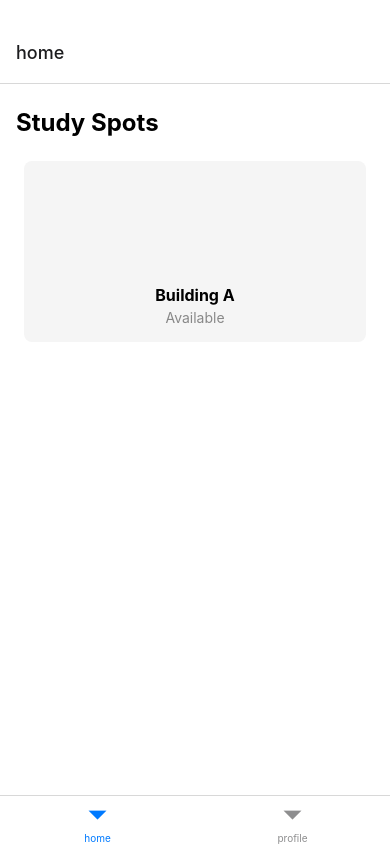
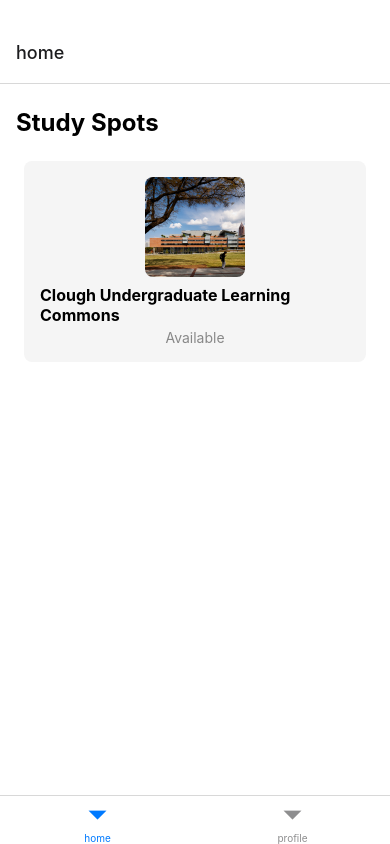
Before and after one commit to xing-liu123/GTSpots, a React Native app: screen /home in a window 390 px wide. Built offline with nearby package versions, Linux system fonts and the light colour scheme.

Commit message:
implemented the building detail screen

```diff
--- a/App.js
+++ b/App.js
@@ -2,14 +2,20 @@
 import { StyleSheet, Text, View } from "react-native";
 import { NavigationContainer } from "@react-navigation/native";
 import TabNavigation from "./App/Navigations/TabNavigation";
+import { createStackNavigator } from "@react-navigation/stack";
+import BuildingDetails from "./App/Screens/BuildingDetails/BuildingDetails"; // Import the BuildingDetails component
+
+const Stack = createStackNavigator();
 
 export default function App() {
   return (
     <View style={styles.container}>
       <NavigationContainer>
-        <TabNavigation />
+        <Stack.Navigator>
+          <Stack.Screen name="TabNav" component={TabNavigation} options={{ headerShown: false }} />
+          <Stack.Screen name="BuildingDetails" component={BuildingDetails} />
+        </Stack.Navigator>
       </NavigationContainer>
-
       <StatusBar style="auto" />
     </View>
   );
--- /dev/null
+++ b/App/Screens/BuildingDetails/BuildingDetails.jsx
@@ -0,0 +1,39 @@
+import { View, Text, Image } from "react-native";
+import React from "react";
+
+export default function BuildingDetails({ route }) {
+  const { building } = route.params;
+
+  return (
+    <View style={styles.container}>
+      <Image source={building.imageUrl} style={styles.buildingImage} />
+      <Text style={styles.buildingName}>{building.name}</Text>
+      <Text style={styles.buildingStatus}>Status: {building.status}</Text>
+    </View>
+  );
+}
+
+const styles = {
+  container: {
+    flex: 1,
+    backgroundColor: "#fff",
+    paddingHorizontal: 16,
+    paddingVertical: 24,
+    alignItems: "center",
+  },
+  buildingImage: {
+    width: 200,
+    height: 200,
+    borderRadius: 8,
+  },
+  buildingName: {
+    fontSize: 24,
+    fontWeight: "bold",
+    marginTop: 16,
+  },
+  buildingStatus: {
+    fontSize: 16,
+    color: "#888",
+    marginTop: 8,
+  },
+};
--- a/App/Screens/HomeScreen/HomeScreen.jsx
+++ b/App/Screens/HomeScreen/HomeScreen.jsx
@@ -1,27 +1,12 @@
-// import { View, Text } from "react-native";
-// import React from "react";
-
-// const buildings = [
-//   { id: "1", name: "", status: "Available" },
-//   { id: "2", name: "", status: "Full" },
-// ];
-
-// export default function HomeScreen() {
-//   return (
-//     <View>
-//       <Text>Home</Text>
-//     </View>
-//   );
-// }
-
 import { View, Text, FlatList, Image, TouchableOpacity } from "react-native";
 import React from "react";
 import { useNavigation } from "@react-navigation/native";
+import BuildingDetails from "../BuildingDetails/BuildingDetails";
 
 const buildings = [
   {
     id: "1",
-    name: "Building A",
+    name: "Clough Undergraduate Learning Commons",
     status: "Available",
     imageUrl: require("../../../assets/clough.jpeg"),
   },
@@ -36,7 +21,7 @@
       style={styles.buildingContainer}
       onPress={() => navigation.navigate("BuildingDetails", { building: item })}
     >
-      <Image source={{ uri: item.imageUrl }} style={styles.buildingImage} />
+      <Image source={item.imageUrl} style={styles.buildingImage} />
       <Text style={styles.buildingName}>{item.name}</Text>
       <Text style={styles.buildingStatus}>{item.status}</Text>
     </TouchableOpacity>
--- a/package.json
+++ b/package.json
@@ -11,11 +11,12 @@
   "dependencies": {
     "@react-navigation/bottom-tabs": "^6.5.16",
     "@react-navigation/native": "^6.1.14",
+    "@react-navigation/stack": "^6.3.25",
     "expo": "~50.0.11",
     "expo-status-bar": "~1.11.1",
     "react": "18.2.0",
     "react-native": "0.73.4",
-    "react-native-safe-area-context": "4.8.2",
+    "react-native-safe-area-context": "^4.8.2",
     "react-native-screens": "~3.29.0"
   },
   "devDependencies": {
```
Also changed, not shown: 1 other file (tests, documents, lock files or other folders).
